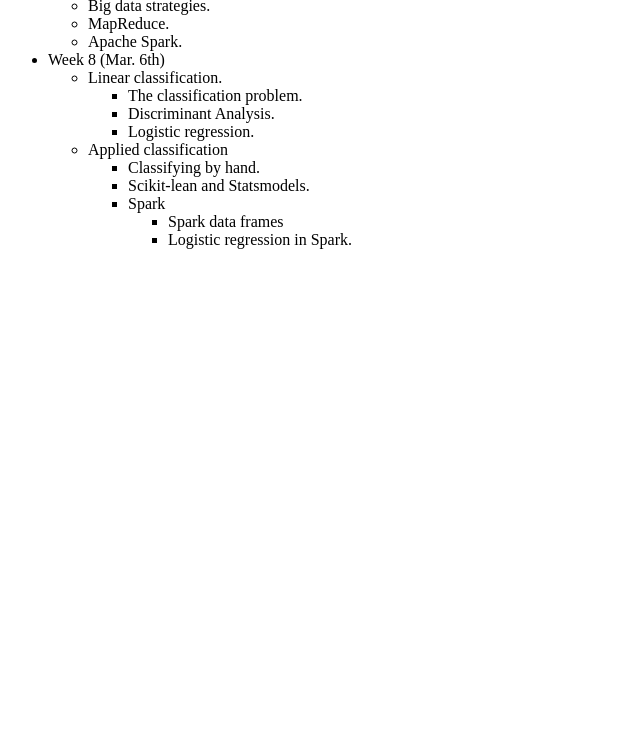
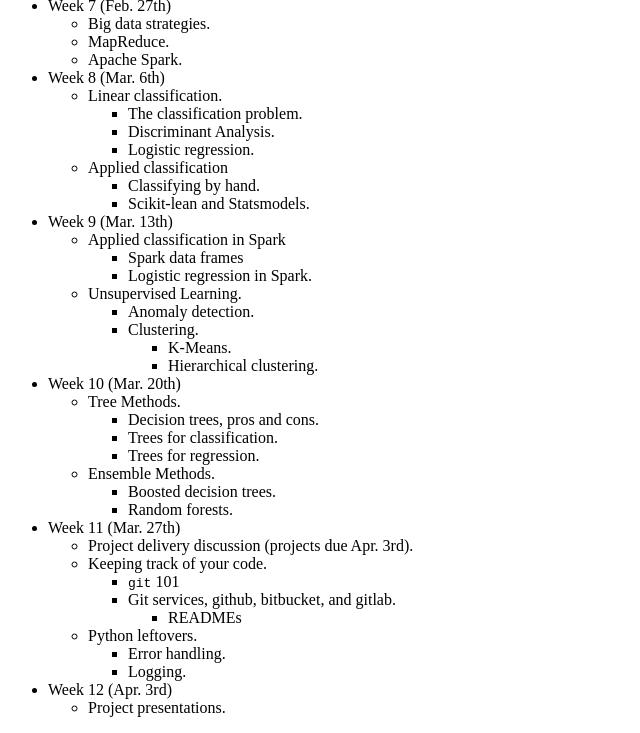
Before and after one commit to dhesse/STK-INF4000-hw, a plain HTML site: page index.html in a window 1280 px wide. Shown: the part 1447-2180 px from the top of the page, without its empty margins (0-640 px from the left). Before the commit the page ends 1712 px from the top, so only its background shows below. Drawn offline with Linux system fonts and the light colour scheme.

Commit message:
Adding week 9 assignment.

```diff
--- a/index.html
+++ b/index.html
@@ -22,6 +22,7 @@
 <li><a href="week6.html">Week 6</a></li>
 <li><a href="week7.html">Week 7</a></li>
 <li><a href="week8.html">Week 8</a></li>
+<li><a href="week9.html">Week 9</a></li>
 </ul>
 <h1 id="syllabus">Syllabus</h1>
 <p>The course is meant to be very interactive and I'll react to some degree to student's requests concerning the syllabus. As soon as I can foresee the content of the following lectures, it will be published here and at UiO's course page.</p>
@@ -136,12 +137,59 @@
 <ul>
 <li>Classifying by hand.</li>
 <li>Scikit-lean and Statsmodels.</li>
-<li>Spark
+</ul></li>
+</ul></li>
+<li>Week 9 (Mar. 13th)
+<ul>
+<li>Applied classification in Spark
 <ul>
 <li>Spark data frames</li>
 <li>Logistic regression in Spark.</li>
 </ul></li>
+<li>Unsupervised Learning.
+<ul>
+<li>Anomaly detection.</li>
+<li>Clustering.
+<ul>
+<li>K-Means.</li>
+<li>Hierarchical clustering.</li>
 </ul></li>
+</ul></li>
+</ul></li>
+<li>Week 10 (Mar. 20th)
+<ul>
+<li>Tree Methods.
+<ul>
+<li>Decision trees, pros and cons.</li>
+<li>Trees for classification.</li>
+<li>Trees for regression.</li>
+</ul></li>
+<li>Ensemble Methods.
+<ul>
+<li>Boosted decision trees.</li>
+<li>Random forests.</li>
+</ul></li>
+</ul></li>
+<li>Week 11 (Mar. 27th)
+<ul>
+<li>Project delivery discussion (projects due Apr. 3rd).</li>
+<li>Keeping track of your code.
+<ul>
+<li><code>git</code> 101</li>
+<li>Git services, github, bitbucket, and gitlab.
+<ul>
+<li>READMEs</li>
+</ul></li>
+</ul></li>
+<li>Python leftovers.
+<ul>
+<li>Error handling.</li>
+<li>Logging.</li>
+</ul></li>
+</ul></li>
+<li>Week 12 (Apr. 3rd)
+<ul>
+<li>Project presentations.</li>
 </ul></li>
 </ul>
 </body>
```
Also changed, not shown: week9.html (added, +34 -0 lines), 2 other files.
